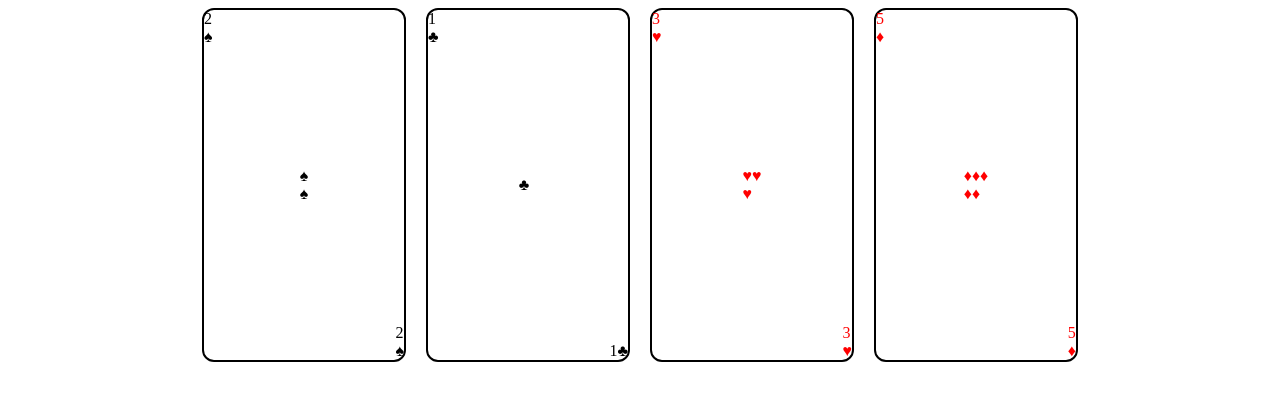
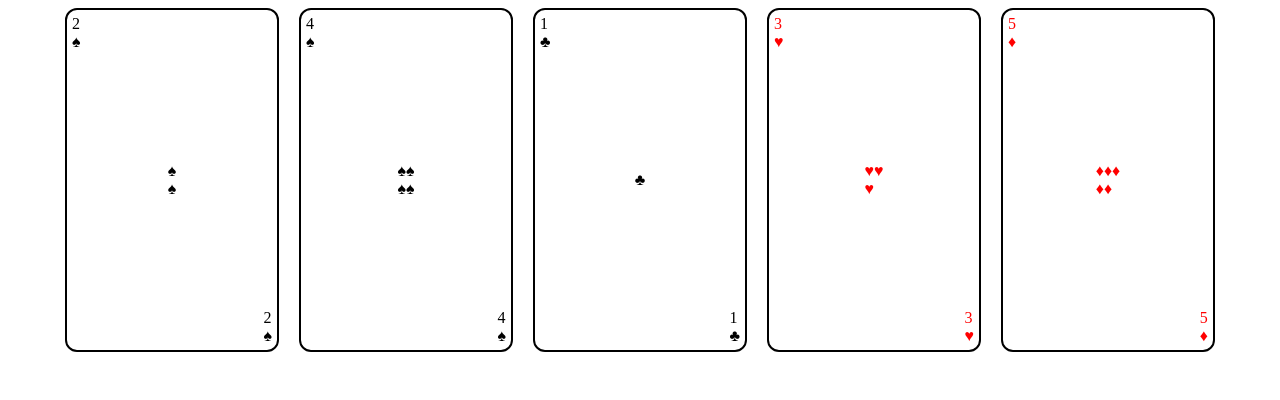
Before and after one commit to doqa-io/playing-card-page, a plain HTML site: page index.html in a window 1280 px wide. Drawn offline with Linux system fonts and the light colour scheme.

Commit message:
add new card layout and adjust styles for consistency

```diff
--- a/index.html
+++ b/index.html
@@ -27,15 +27,32 @@
     </div>
     <div class="card">
       <div class="left">
+        <div>4</div>
+        <div>♠</div>
+      </div>
+      <div class="middle">
+        <div>♠♠</div>
+        <div>♠♠</div>
+      </div>
+      <div class="right">
+        <div>4</div>
+        <div>♠</div>
+      </div>
+    </div>
+    <div class="card">
+      <div class="left">
         <div>1</div>
         <div>♣</div>
       </div>
       <div class="middle">
         <div>♣</div>
       </div>
-      <div class="right">1♣</div>
+      <div class="right">
+        <div>1</div>
+        <div>♣</div>
+      </div>
     </div>
-    <div class="card_red">
+    <div class="card red">
       <div class="left">
         <div>3</div>
         <div>♥</div>
@@ -49,7 +66,7 @@
         <div>♥</div>
       </div>
     </div>
-    <div class="card_red">
+    <div class="card red">
       <div class="left">
         <div>5</div>
         <div>♦</div>
--- a/styles.css
+++ b/styles.css
@@ -10,23 +10,17 @@
   justify-content: space-between;
   border: 2px solid #000000;
   width: 200px;
-  height: 350px;
+  height: 330px;
   border-radius: 12px;
+  padding: 5px;
 }
 
-.card_red {
-  display: flex;
-  justify-content: space-between;
-  border: 2px solid #000000;
-  width: 200px;
-  height: 350px;
+.red {
   color: #FF0000;
-  border-radius: 12px;
-}
+  }
 
 .left {
   align-self: flex-start;
-  flex-direction: column;
 }
 
 .middle {
```
